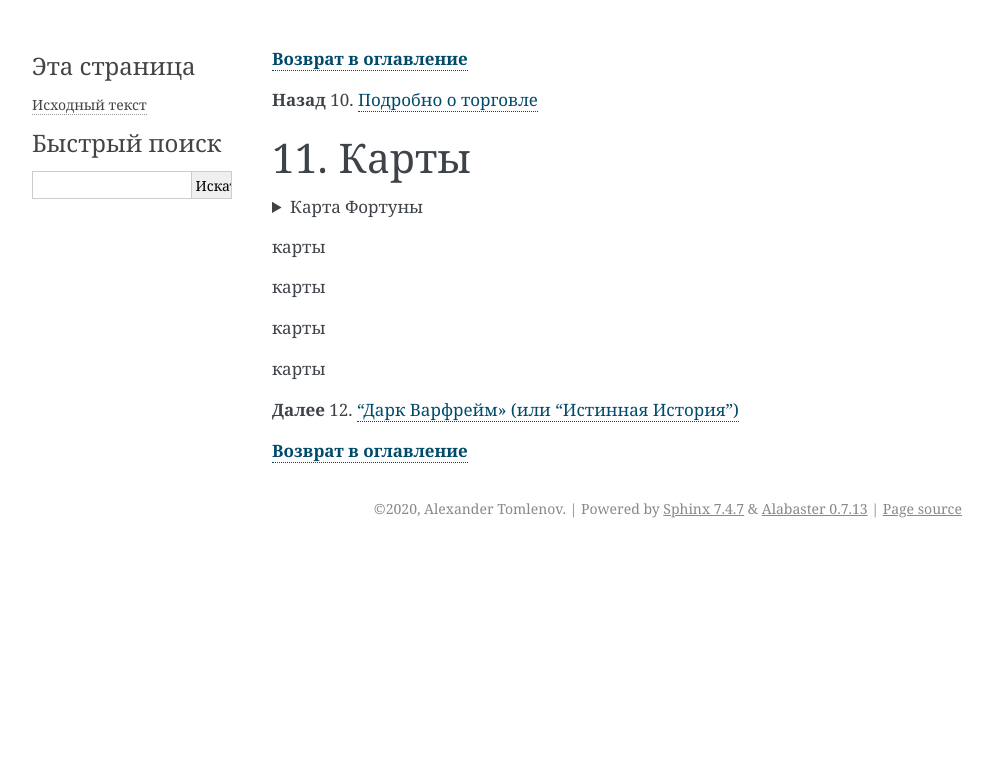
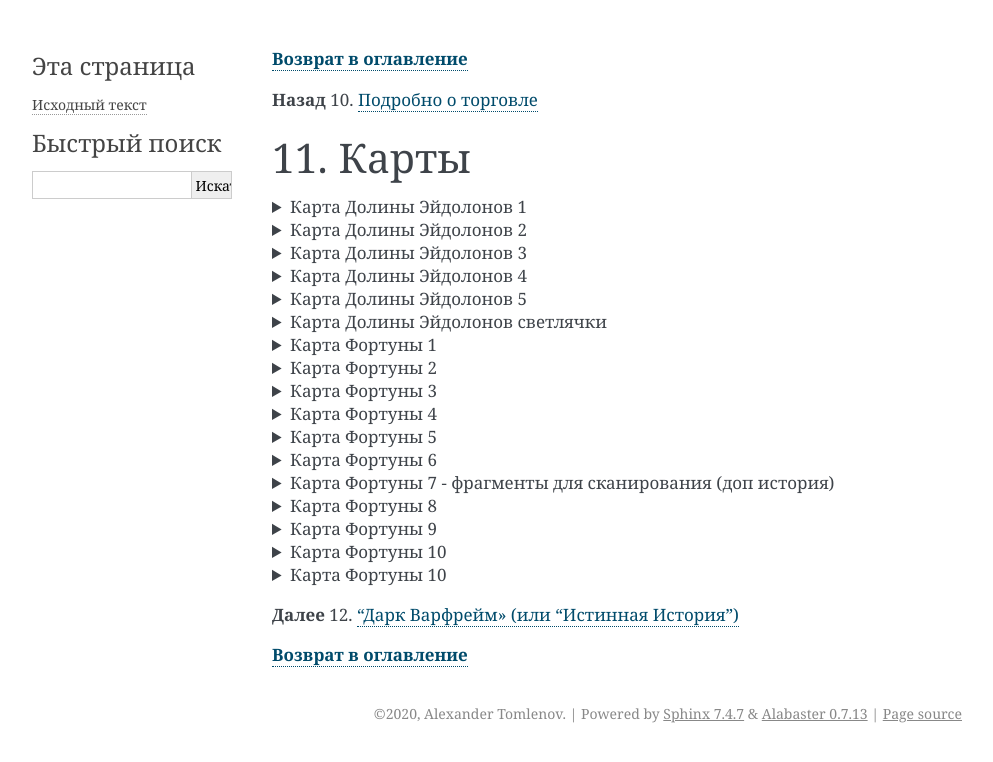
Before and after one commit to crackedmind/warframe-brief-guide, a Sphinx documentation site: the page built from source/11.md, in a window 1280 px wide. Shown: the top 762 px of the page, without its empty margins (148-1141 px from the left). Built offline with Sphinx 7.4.7, drawn with Linux system fonts in a browser that asks for light colours.

Commit message:
Update 11.md

```diff
--- a/source/11.md
+++ b/source/11.md
@@ -7,22 +7,123 @@
 ### 11. Карты
 
 <details>
-  <summary> Карта Фортуны</summary>
+  <summary> Карта Долины Эйдолонов 1</summary>
 
-![Карта 1](/maps/Karta_Fortuna_07_fragm.png  "Карта Фортуны")
+![Карта 1](/maps/Karta_Eidolon_01.jpg  "Карта Долины Эйдолонов")
 
 </details>
 
+<details>
+  <summary> Карта Долины Эйдолонов 2</summary>
 
+![Карта 2](/maps/Karta_Eidolon_02_6.1.jpg  "Карта Долины Эйдолонов")
 
+</details>
 
-карты
+<details>
+  <summary> Карта Долины Эйдолонов 3</summary>
 
-карты
+![Карта 3](/maps/Karta_Eidolon_03_6.1_hunt_eidolon.jpg  "Карта Долины Эйдолонов")
 
-карты
+</details>
 
-карты
+<details>
+  <summary> Карта Долины Эйдолонов 4</summary>
+
+![Карта 4](/maps/Karta_Eidolon_05_6.1_visp.jpg  "Карта Долины Эйдолонов")
+
+</details>
+
+<details>
+  <summary> Карта Долины Эйдолонов 5</summary>
+
+![Карта 5](/maps/Karta_Eidolon_06_7.3.jpg  "Карта Долины Эйдолонов")
+
+</details>
+
+<details>
+  <summary> Карта Долины Эйдолонов светлячки</summary>
+
+![Карта 6](/maps/Karta_Eidolon_07_visp.jpg  "Карта Долины Эйдолонов")
+
+</details>
+
+<details>
+  <summary> Карта Фортуны 1</summary>
+
+![Карта 7](/maps/Karta_Fortuna_01.jpg  "Карта Фортуны")
+
+</details>
+
+<details>
+  <summary> Карта Фортуны 2</summary>
+
+![Карта 8](/maps/Karta_Fortuna_02.jpg  "Карта Фортуны")
+
+</details>
+
+<details>
+  <summary> Карта Фортуны 3</summary>
+
+![Карта 9](/maps/Karta_Fortuna_03.jpg  "Карта Фортуны")
+
+</details>
+
+<details>
+  <summary> Карта Фортуны 4</summary>
+
+![Карта 10](/maps/Karta_Fortuna_04.jpg  "Карта Фортуны")
+
+</details>
+
+<details>
+  <summary> Карта Фортуны 5</summary>
+
+![Карта 11](/maps/Karta_Fortuna_05.jpg  "Карта Фортуны")
+
+</details>
+
+<details>
+  <summary> Карта Фортуны 6</summary>
+
+![Карта 12](/maps/Karta_Fortuna_06.jpg  "Карта Фортуны")
+
+</details>
+
+<details>
+  <summary> Карта Фортуны 7 - фрагменты для сканирования (доп история)</summary>
+
+![Карта 13](/maps/Karta_Fortuna_07_fragm.png  "Карта Фортуны")
+
+</details>
+
+<details>
+  <summary> Карта Фортуны 8</summary>
+
+![Карта 14](/maps/Karta_Fortuna_08.jpg  "Карта Фортуны")
+
+</details>
+
+<details>
+  <summary> Карта Фортуны 9</summary>
+
+![Карта 15](/maps/Karta_Fortuna_09.jpg  "Карта Фортуны")
+
+</details>
+
+<details>
+  <summary> Карта Фортуны 10</summary>
+
+![Карта 16](/maps/Karta_Fortuna_10_caves.jpg  "Карта Фортуны")
+
+</details>
+
+<details>
+  <summary> Карта Фортуны 10</summary>
+
+![Карта 17](/maps/Karta_Fortuna_11_somacords.jpg  "Карта Фортуны")
+
+</details>
 
 **Далее** 12. [“Дарк Варфрейм" (или “Истинная История”)](12.md)
 
```
